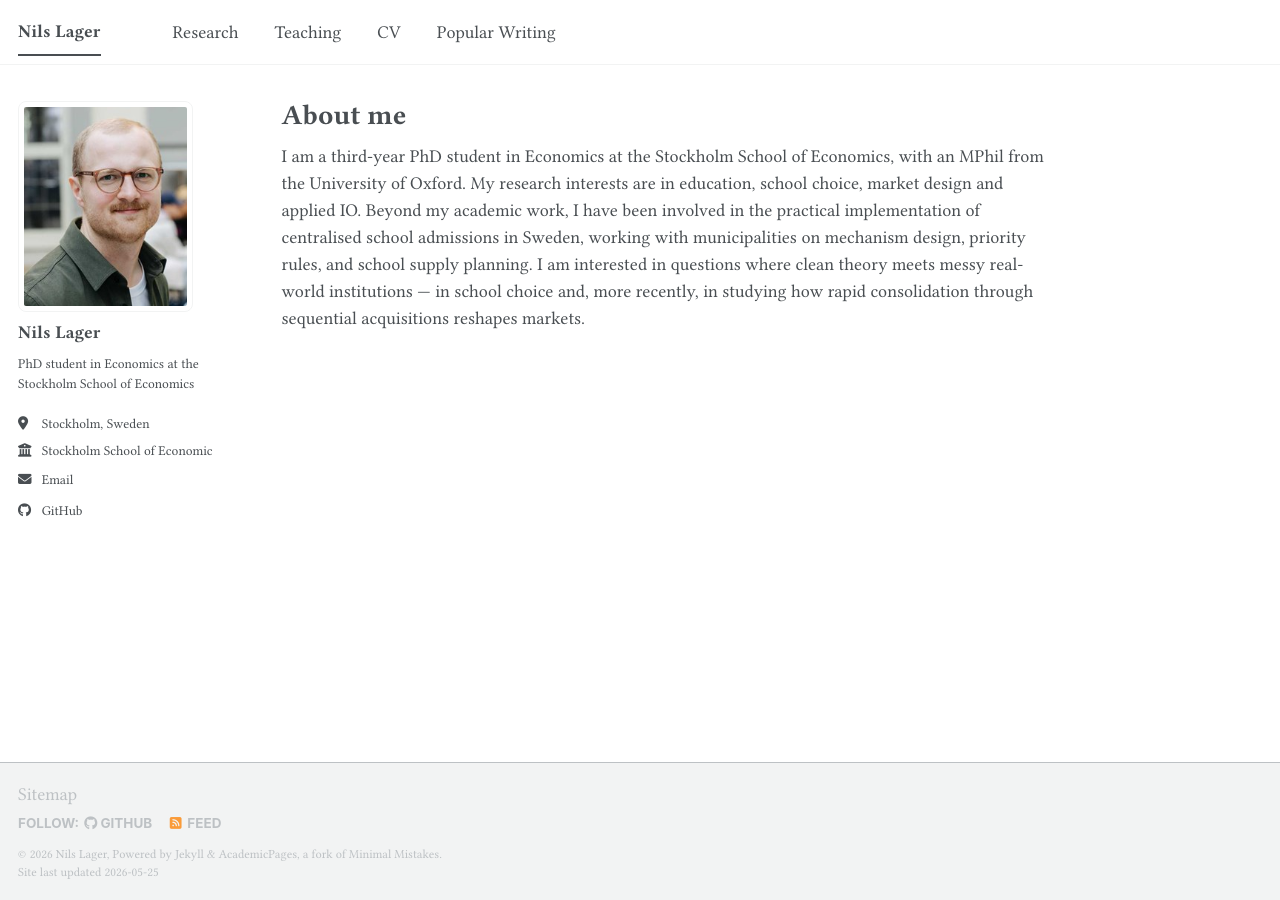
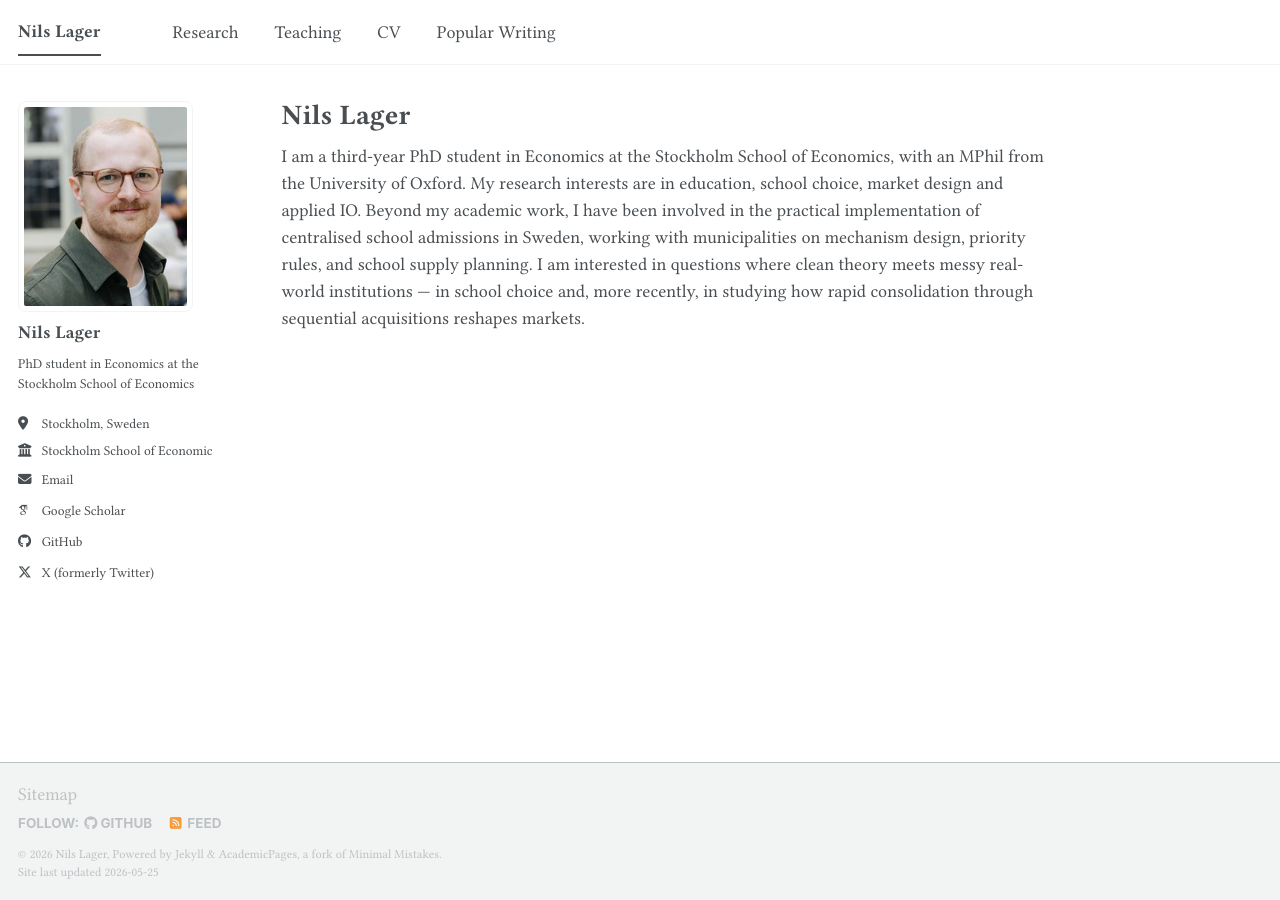
Before and after one commit to lagernils/lagernils.github.io, a Jekyll site: the page built from _pages/about.md, in a window 1280 px wide. Built offline with Jekyll 4.4.1, drawn with Linux system fonts in a browser that asks for light colours; some web fonts are replaced; a script bundle is joined from its source files by our own code; library files that are not in the unit come from our copies; part of the change alters nothing that is shown.

Commit message:
Add Google Scholar, X profile, site verification, and structured data for SEO
Co-Authored-By: Claude Opus 4.6 <noreply@anthropic.com>

```diff
--- a/_config.yml
+++ b/_config.yml
@@ -34,7 +34,7 @@ author:
   # Academic websites
   academia         : # URL
   arxiv            : # URL - Update with the correct link to your profile
-  googlescholar    : # URL
+  googlescholar    : "https://scholar.google.se/citations?hl=sv&user=JdTFVZQAAAAJ"
   inspire-hep      : # URL
   impactstory      : # URL
   orcid            : # URL
@@ -73,7 +73,7 @@ author:
   steam            : # Username
   telegram         : # URL
   tumblr           : # Username
-  twitter          : # Username for X / Twitter
+  twitter          : "LagerNils"
   vine             : # Username
   weibo            : # Username
   wikipedia        : # Username
@@ -129,7 +129,7 @@ atom_feed:
 
 
 # SEO Related
-google_site_verification :
+google_site_verification : "_1ABgtsZhQggref759oqP_rqHVtt6-C_c1MkJ8FotaY"
 bing_site_verification   :
 alexa_site_verification  :
 yandex_site_verification :
@@ -146,10 +146,15 @@ og_image                 :  # Social media default site image
 og_description           :  # Social media default site image description
 # For specifying social profiles
 # - https://developers.google.com/structured-data/customize/social-profiles
-social:
-  type                   : # Person or Organization (defaults to Person)
-  name                   : # If the user or organization name differs from the site's name
-  links: # An array of links to social media profiles
+# The Person schema (name, jobTitle, affiliation, and sameAs links to all
+# profiles) is defined as a richer block in _includes/head/custom.html.
+# The theme's auto-generated Person JSON-LD in _includes/seo.html only fires
+# when `social` is set, so it is intentionally left unset here to avoid a
+# duplicate structured-data block.
+# social:
+#   type                   :
+#   name                   :
+#   links:
 
 
 # Analytics
--- a/_includes/head/custom.html
+++ b/_includes/head/custom.html
@@ -14,4 +14,34 @@
 <link rel="icon" href="/images/favicon.ico"/>
 <meta name="theme-color" content="#ffffff"/>
 
+<!-- Structured data: Person entity — connects this site to all of Nils Lager's profiles -->
+<script type="application/ld+json">
+{
+  "@context": "https://schema.org",
+  "@type": "Person",
+  "name": "Nils Lager",
+  "url": "{{ site.url }}",
+  "image": "{{ site.url }}/images/profile.jpg",
+  "jobTitle": "PhD Student in Economics",
+  "description": "Nils Lager is a PhD student in economics at the Stockholm School of Economics, working on school choice, market design and applied industrial organization.",
+  "affiliation": {
+    "@type": "CollegeOrUniversity",
+    "name": "Stockholm School of Economics",
+    "url": "https://www.hhs.se"
+  },
+  "alumniOf": {
+    "@type": "CollegeOrUniversity",
+    "name": "University of Oxford"
+  },
+  "knowsAbout": ["School choice", "Market design", "Matching theory", "Mechanism design", "Industrial organization", "Education economics"],
+  "sameAs": [
+    "https://scholar.google.se/citations?hl=sv&user=JdTFVZQAAAAJ",
+    "https://x.com/LagerNils",
+    "https://github.com/lagernils",
+    "https://www.linkedin.com/in/nils-lager-66052165/",
+    "https://www.hhs.se/en/persons/l/lager-nils/"
+  ]
+}
+</script>
+
 <!-- end custom head snippets -->
--- a/_includes/seo.html
+++ b/_includes/seo.html
@@ -6,7 +6,9 @@
 {% endif %}
 {% assign seo_url = seo_url | default: site.github.url %}
 
-{% if page.title %}
+{% if page.url == "/" %}
+  {% assign seo_title = site.title | append: " " | append: site.title_separator | append: " " | append: site.description %}
+{% elsif page.title %}
   {% assign seo_title = page.title | append: " " | append: site.title_separator | append: " " | append: site.title %}
 {% endif %}
 
--- a/_pages/about.md
+++ b/_pages/about.md
@@ -1,6 +1,7 @@
 ---
 permalink: /
-title: "About me"
+title: "Nils Lager"
+description: "PhD student in economics at the Stockholm School of Economics, working on school choice, market design and applied industrial organization."
 author_profile: true
 redirect_from:
   - /about/
```
